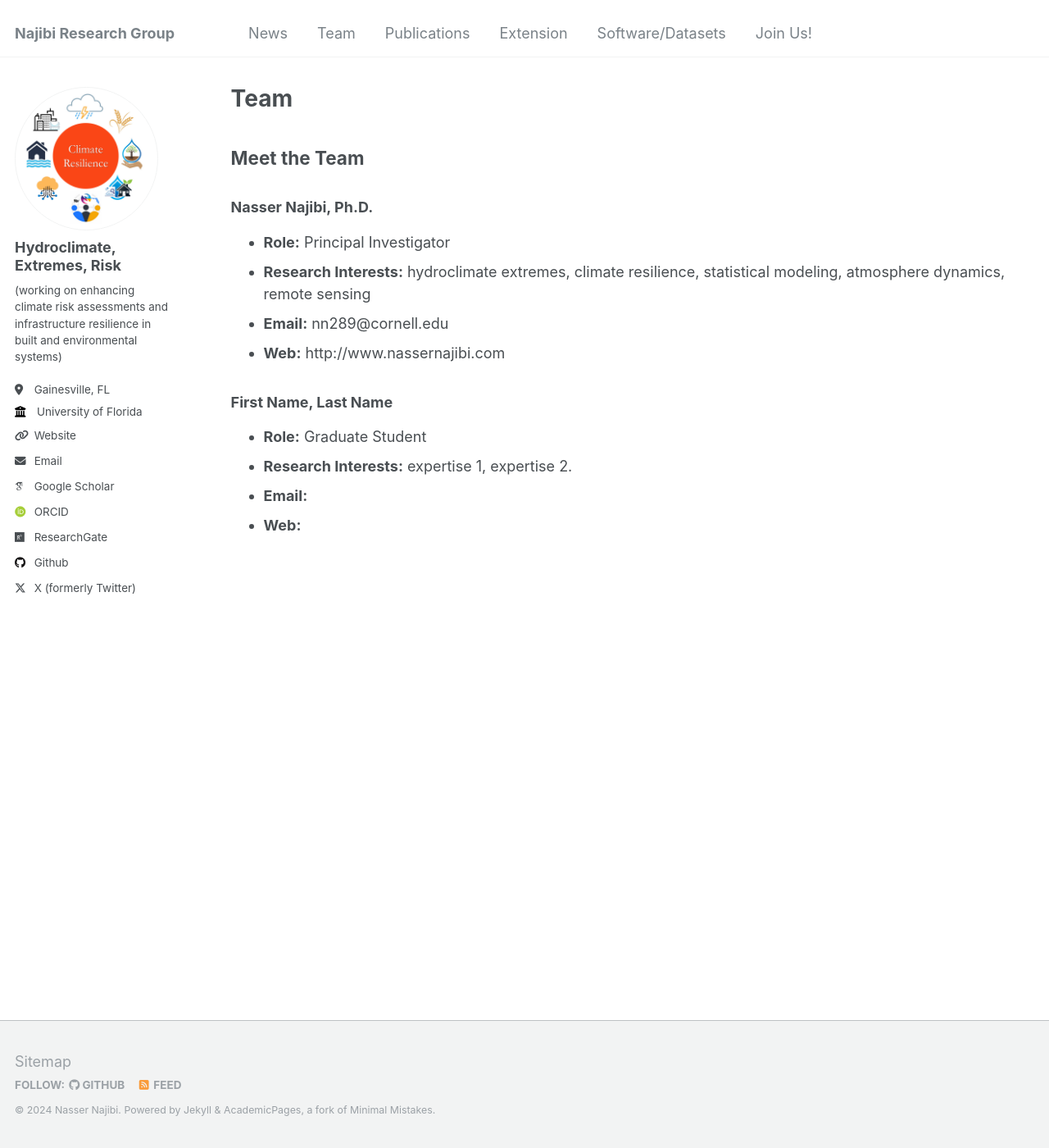
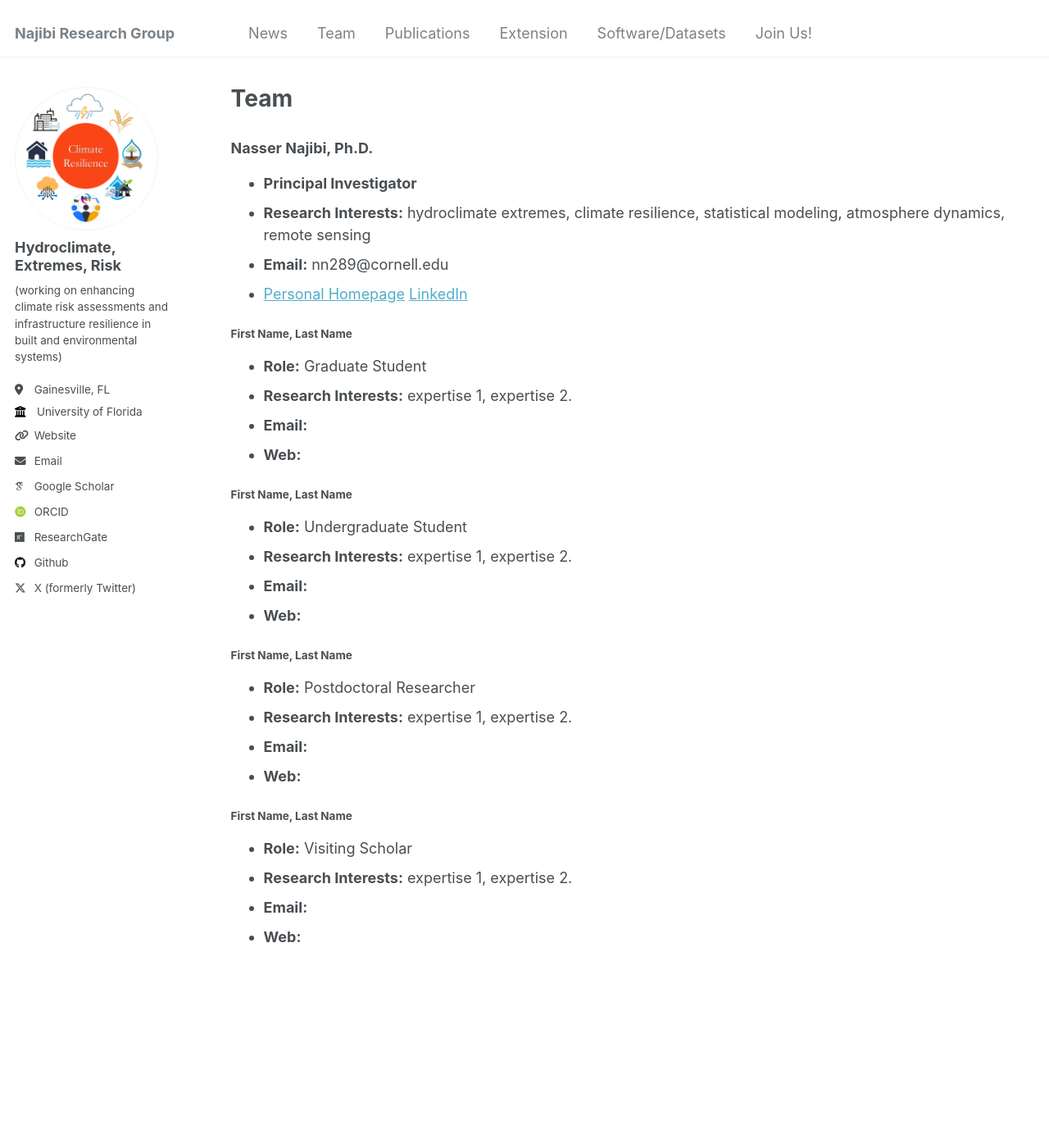
Before and after one commit to nassernajibi/lab, a Jekyll site: the page built from _pages/team.md, in a window 1280 px wide and 1400 px high. Shown: the whole window at 82% size. Built offline with Jekyll 4.4.1, drawn with Linux system fonts in a browser that asks for light colours; some web fonts are replaced.

Commit message:
Update team.md

```diff
--- a/_pages/team.md
+++ b/_pages/team.md
@@ -5,17 +5,32 @@ permalink: /team/
 author_profile: true  # Optional, depending on your theme
 ---
 
-
-## Meet the Team
-
 ### Nasser Najibi, Ph.D.
-- **Role:** Principal Investigator
+- **Principal Investigator**
 - **Research Interests:** hydroclimate extremes, climate resilience, statistical modeling, atmosphere dynamics, remote sensing
 - **Email:** nn289@cornell.edu
-- **Web:** http://www.nassernajibi.com
+- [Personal Homepage](http://www.nassernajibi.com) [LinkedIn](https://www.linkedin.com/in/nassernajibi/)
 
-### First Name, Last Name
+#### First Name, Last Name
 - **Role:** Graduate Student
 - **Research Interests:** expertise 1, expertise 2.
 - **Email:**
 - **Web:**
+
+#### First Name, Last Name
+- **Role:** Undergraduate Student
+- **Research Interests:** expertise 1, expertise 2.
+- **Email:**
+- **Web:**
+
+#### First Name, Last Name
+- **Role:** Postdoctoral Researcher
+- **Research Interests:** expertise 1, expertise 2.
+- **Email:**
+- **Web:**
+
+#### First Name, Last Name
+- **Role:** Visiting Scholar
+- **Research Interests:** expertise 1, expertise 2.
+- **Email:**
+- **Web:**
```
